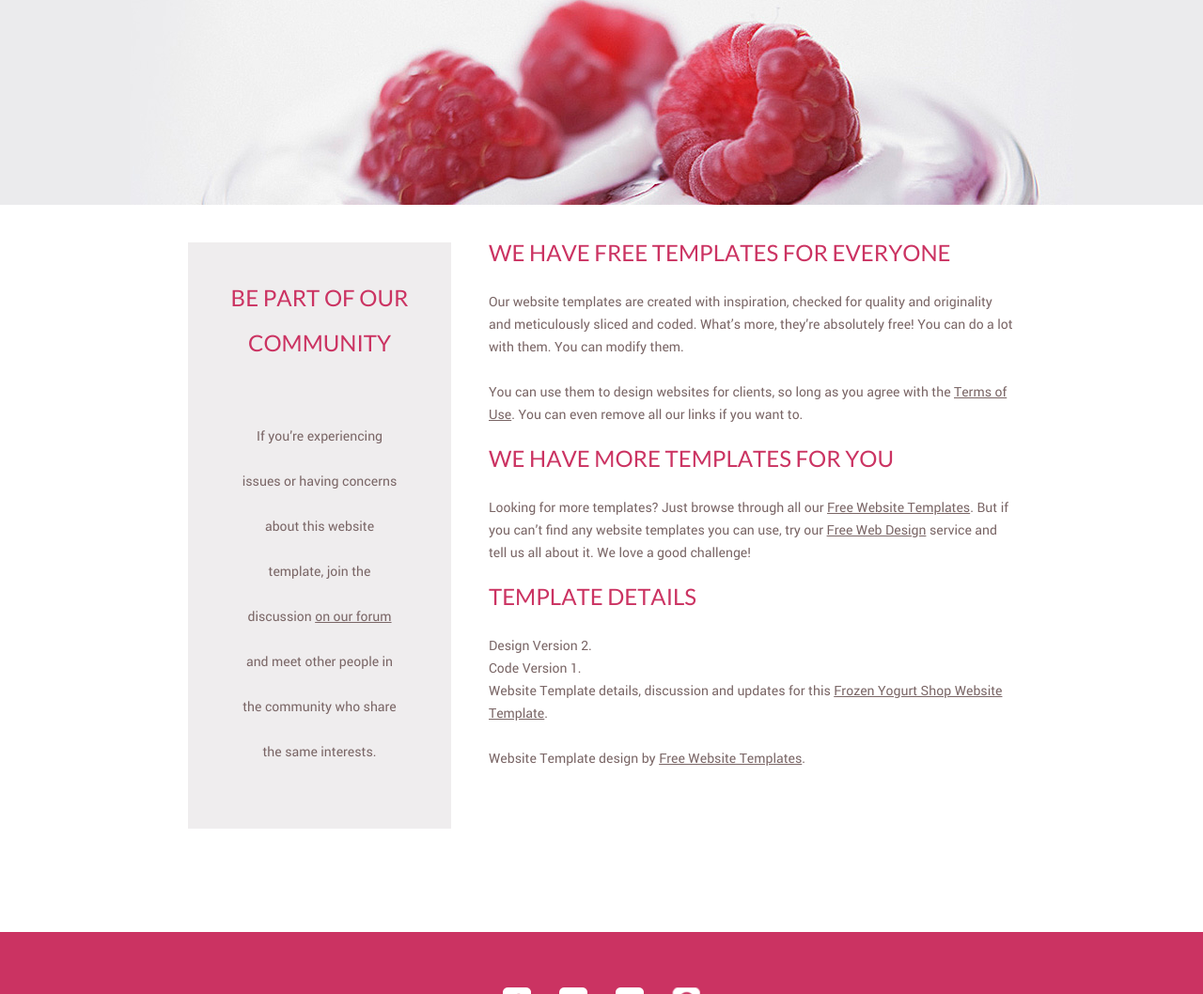
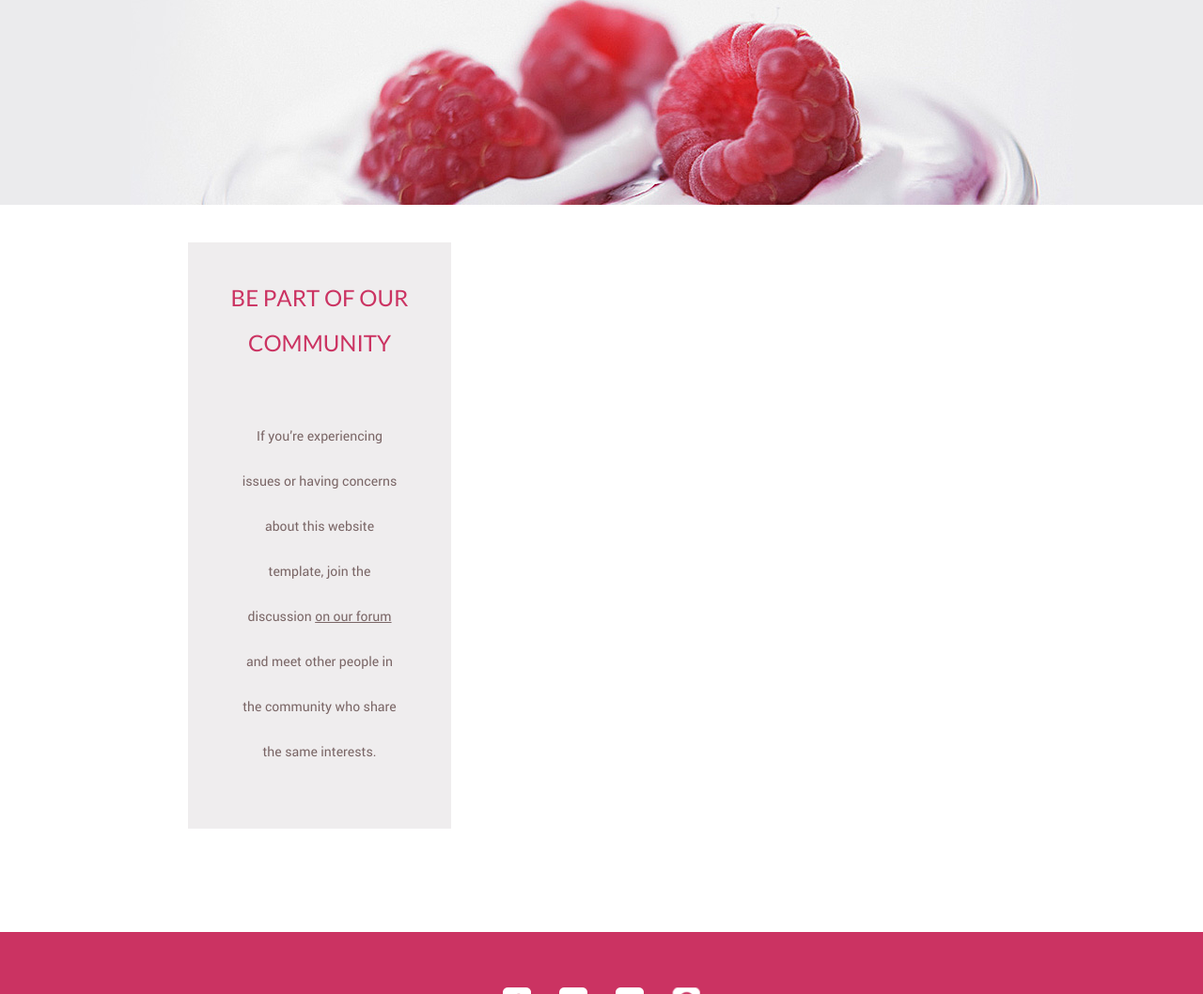
Before and after one commit to kthitirat/kthitirat.github.io, a plain HTML site: page about.html in a window 1280 px wide. Shown: the part 956-2014 px from the top of the page at 94% size. Drawn offline with Linux system fonts and the light colour scheme.

Commit message:
del message

```diff
--- a/about.html
+++ b/about.html
@@ -54,7 +54,7 @@
 					<h1>Be Part of Our Community</h1>
 					<p>If you’re experiencing issues or having concerns about this website template, join the discussion <a href="http://www.freewebsitetemplates.com/forums/">on our forum</a> and meet other people in the community who share the same interests.</p>
 				</div>
-				<div class="article">
+				<!-- <div class="article">
 					<h1>We Have Free Templates For Everyone</h1>
 					<p>Our website templates are created with inspiration, checked for quality and originality and meticulously sliced and coded. What’s more, they’re absolutely free! You can do a lot with them. You can modify them.</p>
 					<p>You can use them to design websites for clients, so long as you agree with the <a href="http://www.freewebsitetemplates.com/about/terms/">Terms of Use</a>. You can even remove all our links if you want to.</p>
@@ -65,7 +65,7 @@
 					<span>Code Version 1.</span>
 					<p>Website Template details, discussion and updates for this <a href="http://www.freewebsitetemplates.com/discuss/frozenyogurtshop/">Frozen Yogurt Shop Website Template</a>.</p>
 					<p>Website Template design by  <a href="http://www.freewebsitetemplates.com/">Free Website Templates</a>.</p>
-				</div>
+				</div> -->
 			</div>
 		</div>
 		<div id="footer">
```
